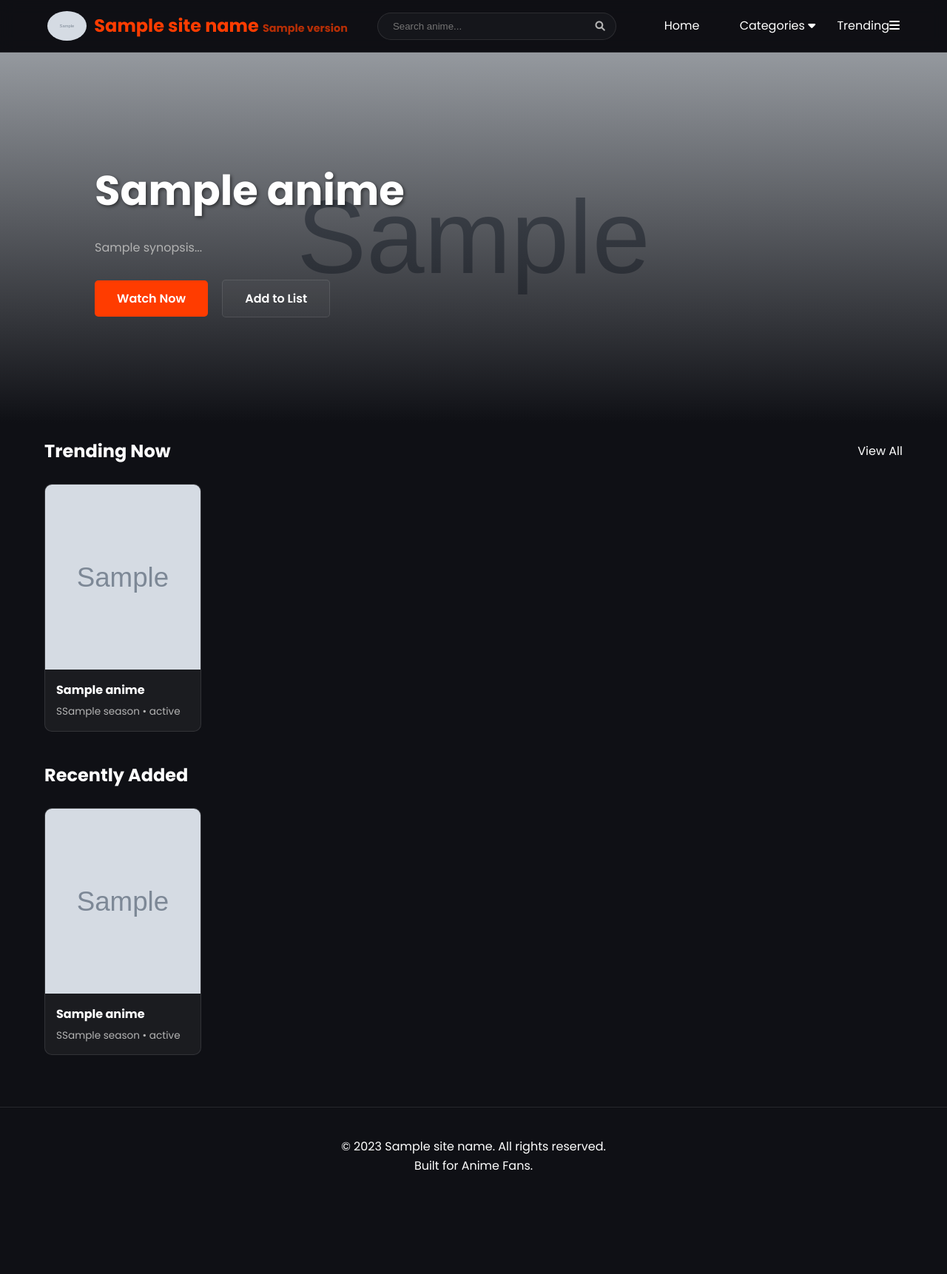
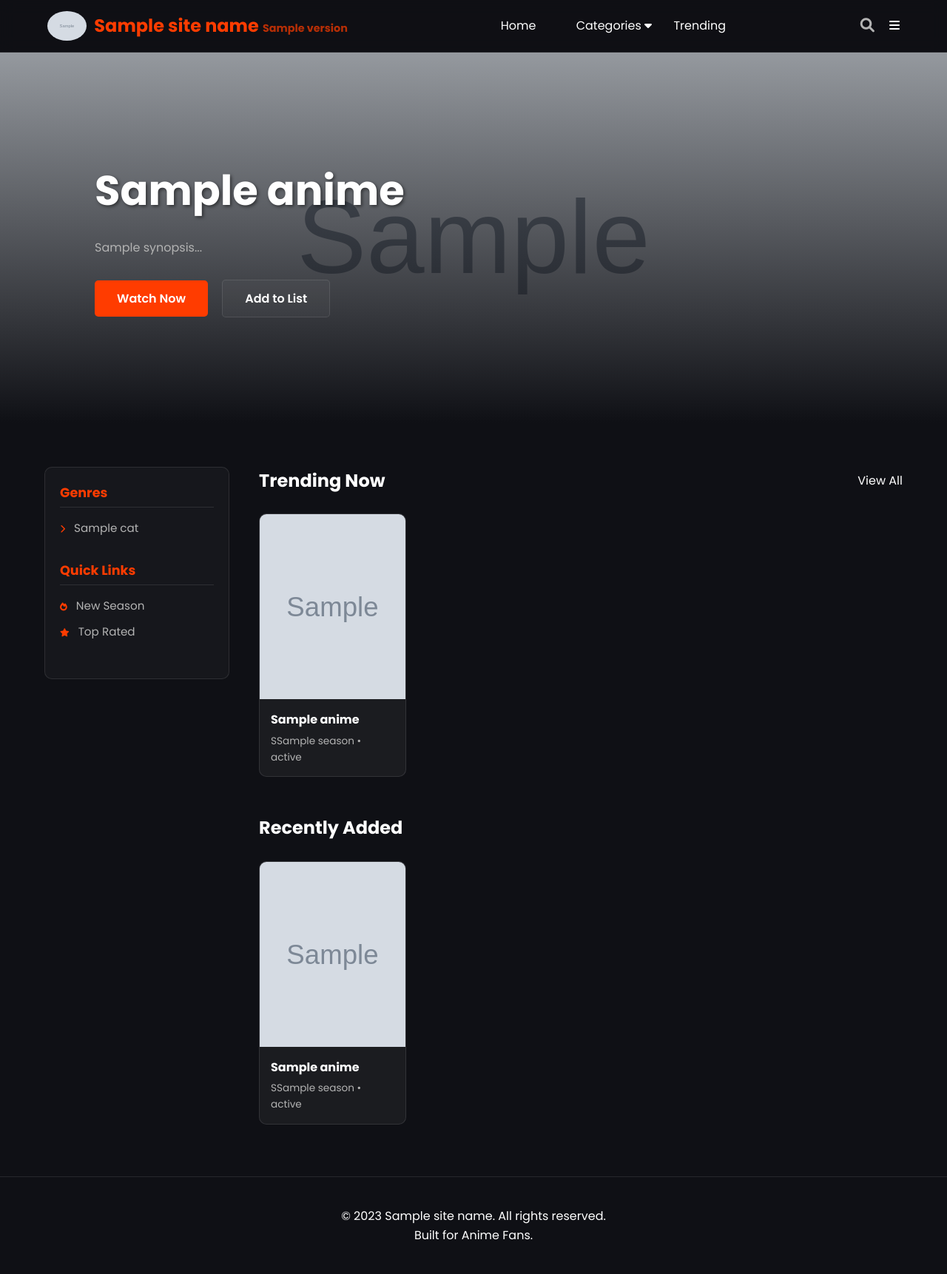
Before and after one commit to hemanthbreaker2027-cell/COMEBACK, a FastAPI app: template templates/index.html in a window 1280 px wide. Shown: the whole page at 74% size. Before the commit the page ends 1582 px from the top, so only its background shows below. Run offline with FastAPI, Linux system fonts and the light colour scheme; the template is opened without the code that fills it: most values are stand-ins (such as "Sample title", 1, 10 or a date in 2020); grey boxes marked "Sample" are stand-in pictures.

Commit message:
Complete ANIZONEFLIX Full-Stack Alpha v1.0 Repository
- Integrated Bot, Backend, and Frontend in a single production-ready repository.
- Modern Glassmorphism Web UI with search overlay, sidebar, and mobile menu.
- Automated Anime Upload Flow via Telegram Bot with Jikan API integration.
- Dynamic branding (LOGO_URL, Name, Version) globally applied.
- Secure Admin management (Env + Database backed).
- Category/Genre management directly via Bot commands.
- Interactive bot features (Inline Skip buttons, URL-based deletion).
- Production deployment support for Render/Railway/Docker.
- Clean, modular code structure following the requested hierarchy.

```diff
--- a/static/css/style.css
+++ b/static/css/style.css
@@ -87,15 +87,21 @@ header {
     outline: none;
 }
 
-.search-bar button {
-    position: absolute;
-    right: 15px;
-    top: 50%;
-    transform: translateY(-50%);
-    background: none;
-    border: none;
+.nav-actions {
+    display: flex;
+    align-items: center;
+    gap: 20px;
+}
+
+.search-trigger {
+    font-size: 1.2rem;
+    cursor: pointer;
     color: var(--text-dim);
-    cursor: pointer;
+    transition: color 0.3s;
+}
+
+.search-trigger:hover {
+    color: var(--primary-color);
 }
 
 .nav-links a {
@@ -105,6 +111,108 @@ header {
 }
 
 .nav-links a:hover {
+    color: var(--primary-color);
+}
+
+/* Search Overlay */
+.search-overlay {
+    position: fixed;
+    top: 0;
+    left: 0;
+    width: 100%;
+    height: 100%;
+    background: rgba(15, 16, 21, 0.98);
+    backdrop-filter: blur(20px);
+    z-index: 3000;
+    display: none;
+    justify-content: center;
+    align-items: center;
+    transition: opacity 0.3s;
+}
+
+.search-overlay.active {
+    display: flex;
+}
+
+.close-search {
+    position: absolute;
+    top: 40px;
+    right: 50px;
+    font-size: 3rem;
+    color: white;
+    cursor: pointer;
+}
+
+.search-container {
+    width: 80%;
+    max-width: 800px;
+    text-align: center;
+}
+
+.search-container input {
+    width: 100%;
+    background: transparent;
+    border: none;
+    border-bottom: 2px solid var(--primary-color);
+    color: white;
+    font-size: 2.5rem;
+    padding: 10px;
+    outline: none;
+    text-align: center;
+}
+
+.search-container p {
+    margin-top: 20px;
+    color: var(--text-dim);
+    font-size: 1.1rem;
+}
+
+/* Home Layout with Sidebar */
+.home-layout {
+    display: grid;
+    grid-template-columns: 250px 1fr;
+    gap: 40px;
+    margin-top: 40px;
+}
+
+.sidebar {
+    background: var(--glass-bg);
+    border: 1px solid var(--glass-border);
+    border-radius: 10px;
+    padding: 20px;
+    height: fit-content;
+}
+
+.sidebar-section {
+    margin-bottom: 30px;
+}
+
+.sidebar-section h3 {
+    font-size: 1.1rem;
+    color: var(--primary-color);
+    margin-bottom: 15px;
+    border-bottom: 1px solid var(--glass-border);
+    padding-bottom: 5px;
+}
+
+.sidebar-section ul li {
+    margin-bottom: 10px;
+}
+
+.sidebar-section ul li a {
+    color: var(--text-dim);
+    transition: 0.3s;
+    font-size: 0.95rem;
+}
+
+.sidebar-section ul li a:hover {
+    color: white;
+    padding-left: 5px;
+}
+
+.sidebar-section ul li a i {
+    font-size: 0.7rem;
+    margin-right: 8px;
     color: var(--primary-color);
 }
 
@@ -436,6 +544,15 @@ footer {
 }
 
 /* Mobile Responsive */
+@media (max-width: 992px) {
+    .home-layout {
+        grid-template-columns: 1fr;
+    }
+    .sidebar {
+        display: none;
+    }
+}
+
 @media (max-width: 768px) {
     .navbar {
         padding: 10px 5%;
--- a/static/js/main.js
+++ b/static/js/main.js
@@ -13,6 +13,30 @@ document.addEventListener('DOMContentLoaded', () => {
 
         closeMenu.addEventListener('click', () => {
             mobileNav.classList.remove('active');
+        });
+    }
+
+    // Search Overlay
+    const searchTrigger = document.getElementById('search-trigger');
+    const searchOverlay = document.getElementById('search-overlay');
+    const closeSearch = document.getElementById('close-search');
+
+    if (searchTrigger && searchOverlay && closeSearch) {
+        searchTrigger.addEventListener('click', () => {
+            searchOverlay.classList.add('active');
+            searchOverlay.querySelector('input').focus();
+        });
+
+        closeSearch.addEventListener('click', () => {
+            searchOverlay.classList.remove('active');
+        });
+
+        // Close on ESC
+        document.addEventListener('keydown', (e) => {
+            if (e.key === 'Escape') {
+                searchOverlay.classList.remove('active');
+                mobileNav.classList.remove('active');
+            }
         });
     }
 
--- a/templates/base.html
+++ b/templates/base.html
@@ -14,12 +14,7 @@
             <div class="logo">
                 <a href="/"><img src="{{ logo_url }}" alt="Logo"> <span>{{ site_name }} <small style="font-size: 0.6em; opacity: 0.7;">{{ version }}</small></span></a>
             </div>
-            <div class="search-bar">
-                <form action="/search" method="get">
-                    <input type="text" name="q" placeholder="Search anime...">
-                    <button type="submit"><i class="fas fa-search"></i></button>
-                </form>
-            </div>
+
             <div class="nav-links">
                 <a href="/">Home</a>
                 <div class="dropdown">
@@ -32,11 +27,28 @@
                 </div>
                 <a href="#">Trending</a>
             </div>
-            <div class="mobile-menu-btn" id="menu-toggle">
-                <i class="fas fa-bars"></i>
+
+            <div class="nav-actions">
+                <div class="search-trigger" id="search-trigger">
+                    <i class="fas fa-search"></i>
+                </div>
+                <div class="mobile-menu-btn" id="menu-toggle">
+                    <i class="fas fa-bars"></i>
+                </div>
             </div>
         </nav>
     </header>
+
+    <!-- Search Overlay -->
+    <div class="search-overlay" id="search-overlay">
+        <div class="close-search" id="close-search">&times;</div>
+        <div class="search-container">
+            <form action="/search" method="get">
+                <input type="text" name="q" placeholder="Type anime name to search..." autofocus>
+                <p>Press Enter to Search</p>
+            </form>
+        </div>
+    </div>
 
     <div class="mobile-nav" id="mobile-nav">
         <div class="mobile-nav-content">
--- a/templates/index.html
+++ b/templates/index.html
@@ -16,7 +16,32 @@
     {% endif %}
 </section>
 
-<section class="container">
+<section class="container home-layout">
+    <aside class="sidebar">
+        <div class="sidebar-section">
+            <h3>Genres</h3>
+            <ul>
+                {% for cat in categories %}
+                <li><a href="/search?q={{ cat.name }}"><i class="fas fa-chevron-right"></i> {{ cat.name }}</a></li>
+                {% endfor %}
+                {% if not categories %}
+                <li><a href="#"><i class="fas fa-chevron-right"></i> Action</a></li>
+                <li><a href="#"><i class="fas fa-chevron-right"></i> Adventure</a></li>
+                <li><a href="#"><i class="fas fa-chevron-right"></i> Comedy</a></li>
+                {% endif %}
+            </ul>
+        </div>
+        <div class="sidebar-section">
+            <h3>Quick Links</h3>
+            <ul>
+                <li><a href="#"><i class="fas fa-fire"></i> New Season</a></li>
+                <li><a href="#"><i class="fas fa-star"></i> Top Rated</a></li>
+            </ul>
+        </div>
+    </aside>
+
+    <div class="main-content">
+        <div class="section-group">
             <div class="section-header">
                 <h2>Trending Now</h2>
                 <a href="#" class="view-all">View All</a>
@@ -39,9 +64,9 @@
                 </div>
                 {% endfor %}
             </div>
-</section>
+        </div>
 
-<section class="container">
+        <div class="section-group" style="margin-top: 50px;">
             <div class="section-header">
                 <h2>Recently Added</h2>
             </div>
@@ -63,5 +88,7 @@
                 </div>
                 {% endfor %}
             </div>
+        </div>
+    </div>
 </section>
 {% endblock %}
```
Also changed, not shown: main.py (+10 -4 lines), 1 other file. Lines whose indentation alone changed are shown as unchanged.
